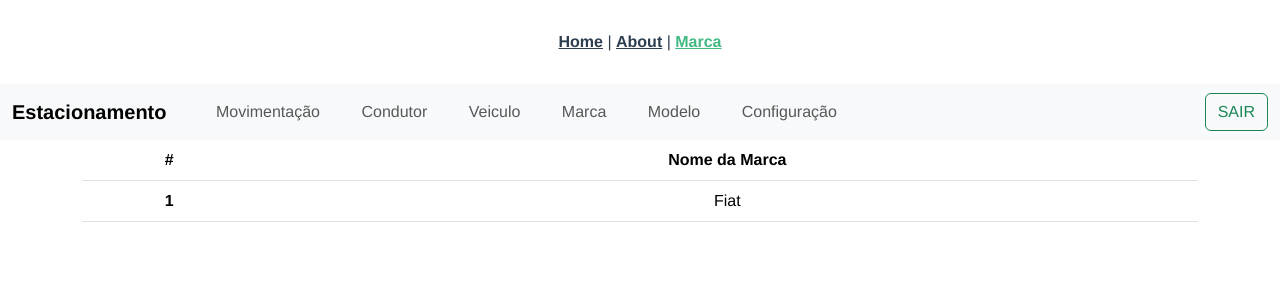
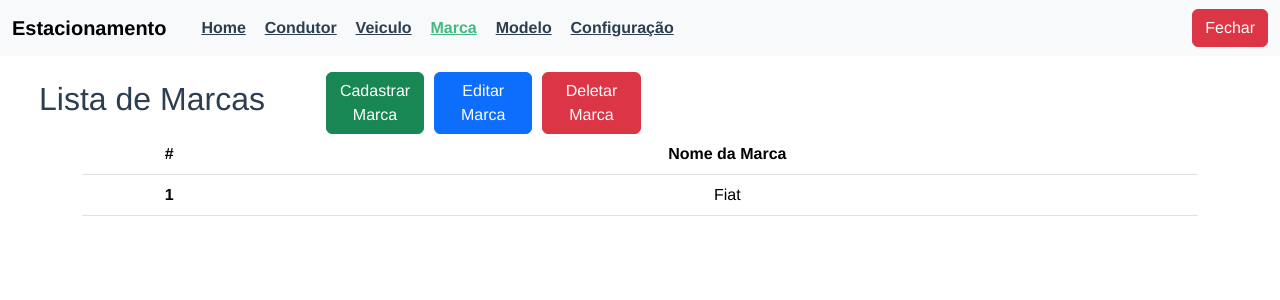
Before and after one commit to EmilioAnastacio/estacionamento_vue, a Vue app: page /marca in a window 1280 px wide. Shown: the top 300 px of the page. Built offline with nearby package versions, Linux system fonts and the light colour scheme.

Commit message:
Tela View 80%

```diff
--- a/src/App.vue
+++ b/src/App.vue
@@ -1,9 +1,9 @@
 <template>
-  <nav>
+  <!-- <nav>
     <router-link to="/">Home</router-link> |
     <router-link to="/about">About</router-link> |
     <router-link to="/marca">Marca</router-link>
-  </nav>
+  </nav> -->
   <router-view/>
 </template>
 
--- a/src/components/NavBar.vue
+++ b/src/components/NavBar.vue
@@ -1,5 +1,5 @@
 <template>
-  <nav class="navbar navbar-expand-lg bg-body-tertiary">
+  <nav class="navbar navbar-expand-lg bg-body-tertiary mb-3">
   <div class="container-fluid">
     <a class="navbar-brand" href="/">Estacionamento</a>
     <button class="navbar-toggler" type="button" data-bs-toggle="collapse" data-bs-target="#navbarSupportedContent" aria-controls="navbarSupportedContent" aria-expanded="false" aria-label="Toggle navigation">
@@ -8,27 +8,25 @@
     <div class="collapse navbar-collapse" id="navbarSupportedContent">
       <ul class="navbar-nav me-auto mb-2 mb-lg-0">
         <li class="nav-item">
-          <a class="nav-link" href="#">Movimentação</a>
+          <router-link to="/">Home</router-link>
         </li>
         <li class="nav-item">
-          <a class="nav-link" href="">Condutor</a>
+          <router-link to="/condutor">Condutor</router-link>
         </li>
         <li class="nav-item">
-          <a class="nav-link" href="">Veiculo</a>
+          <router-link to="/veiculo">Veiculo</router-link>
         </li>
         <li class="nav-item">
-          <a class="nav-link" href="">Marca</a>
+          <router-link to="/marca">Marca</router-link>
         </li>
         <li class="nav-item">
-          <a class="nav-link" href="">Modelo</a>
+          <router-link to="/modelo">Modelo</router-link>
         </li>
         <li class="nav-item">
-          <a class="nav-link" href="">Configuração</a>
+          <router-link to="/configuracao">Configuração</router-link>
         </li>
       </ul>
-        <button class="d-flex btn btn-outline-success" type="submit">SAIR
-          <a href=""></a>
-        </button>
+      <button type="button" class="btn btn-danger">Fechar</button>
     </div>
   </div>
 </nav>
@@ -47,6 +45,7 @@
 
 
 <script lang="ts">
+
 import { defineComponent } from 'vue';
 
 export default defineComponent({
--- /dev/null
+++ b/src/components/adicionaMarca.vue
@@ -0,0 +1,47 @@
+<template>
+
+<div class="modal fade" id="adicionaMarca" tabindex="-1" aria-labelledby="staticBackdropLabel" aria-hidden="true">
+  <div class="modal-dialog">
+    <div class="modal-content">
+      <div class="modal-header">
+        <h1 class="modal-title fs-5" id="exampleModalLabel">Cadastrar Marca</h1>
+        <button type="button" class="btn-close" data-bs-dismiss="modal" aria-label="Close"></button>
+      </div>
+      <div class="modal-body">
+        <form>
+          <div class="mb-3">
+              <label for="recipient-name" class=" row m-auto col-form-label">Marca:</label>
+              <input type="text" class="form-control" placeholder="Nome da marca" id="recipient-name">
+            </div>
+        </form>
+      </div>
+      <div class="modal-footer">
+        <button type="button" class="btn btn-secondary" data-bs-dismiss="modal">Fechar</button>
+        <button type="button" class="btn btn-success">Adicionar</button>
+      </div>
+    </div>
+  </div>
+</div>
+
+</template>
+
+<style>
+
+.empurra_botao{
+  margin-left: 1%;
+  width: 10%;
+}
+
+</style>
+
+<script lang="ts">
+
+import { defineComponent } from 'vue';
+
+export default defineComponent({
+  name: 'adicionaMarca',
+  props: {
+    msg: String,
+  },
+});
+</script>
--- a/src/main.ts
+++ b/src/main.ts
@@ -1,5 +1,7 @@
 import { createApp } from 'vue'
 import App from './App.vue'
 import router from './router'
+import 'bootstrap/dist/css/bootstrap.min.css';
+import 'bootstrap';
 
 createApp(App).use(router).mount('#app')
--- a/src/router/index.ts
+++ b/src/router/index.ts
@@ -16,7 +16,33 @@ const routes: Array<RouteRecordRaw> = [
     path: '/marca',
     name: 'marca-lista-view',
     component: () => import(/* webpackChunkName: "about" */ '../views/marca/MarcaListaView.vue')
-  }
+  },
+  {
+    path: '/modelo',
+    name: 'modelo-lista-view',
+    component: () => import(/* webpackChunkName: "about" */ '../views/modelo/ModeloListaView.vue')
+  },
+  {
+    path: '/movimentacao',
+    name: 'movimentacao-lista-view',
+    component: () => import(/* webpackChunkName: "about" */ '../views/movimentacao/MovimentacaoListaView.vue')
+  },
+  {
+    path: '/veiculo',
+    name: 'veiculo-lista-view',
+    component: () => import(/* webpackChunkName: "about" */ '../views/veiculo/VeiculoListaView.vue')
+  },
+  {
+    path: '/condutor',
+    name: 'condutor-lista-view',
+    component: () => import(/* webpackChunkName: "about" */ '../views/condutor/CondutorListaView.vue')
+  },
+  {
+    path: '/configuracao',
+    name: 'configuracao-lista-view',
+    component: () => import(/* webpackChunkName: "about" */ '../views/configuracao/ConfiguracaoListaView.vue')
+  },
+
 
 ]
 
--- a/src/views/condutor/CondutorListaView.vue
+++ b/src/views/condutor/CondutorListaView.vue
@@ -0,0 +1,44 @@
+<template>
+    <NavBar></NavBar>
+
+  <div class="container">
+    <div class="row align-items-center">
+      <h2 class="col">Lista de Marcas</h2>
+      <button type="button" class="btn btn-success col">Cadastrar Marca</button>
+    </div>
+
+  </div>
+  <div class="container">
+    <table class="table">
+    <thead>
+      <tr>
+        <th scope="col" class="p-2">#</th>
+        <th scope="col" class="p-2">Nome da Marca</th>
+
+      </tr>
+    </thead>
+      <tbody>
+        <tr>
+          <th scope="row">1</th>
+          <td>Fiat</td>
+        </tr>
+      </tbody>
+    </table>
+  </div>
+  </template>
+
+  <style scoped>
+
+  </style>
+
+  <script lang="ts">
+  import { defineComponent } from 'vue';
+import NavBar from '@/components/NavBar.vue'; // @ is an alias to /src
+
+export default defineComponent({
+  name: 'CondutorListaView',
+  components: {
+    NavBar,
+  },
+});
+  </script>
--- a/src/views/configuracao/ConfiguracaoListaView.vue
+++ b/src/views/configuracao/ConfiguracaoListaView.vue
@@ -0,0 +1,45 @@
+<template>
+
+<NavBar></NavBar>
+
+  <div class="container">
+    <div class="row align-items-center">
+      <h2 class="col">Lista de Marcas</h2>
+      <button type="button" class="btn btn-success col">Cadastrar Marca</button>
+    </div>
+
+  </div>
+  <div class="container">
+    <table class="table">
+    <thead>
+      <tr>
+        <th scope="col" class="p-2">#</th>
+        <th scope="col" class="p-2">Nome da Marca</th>
+
+      </tr>
+    </thead>
+      <tbody>
+        <tr>
+          <th scope="row">1</th>
+          <td>Fiat</td>
+        </tr>
+      </tbody>
+    </table>
+  </div>
+  </template>
+
+  <style scoped>
+
+  </style>
+
+  <script lang="ts">
+  import { defineComponent } from 'vue';
+import NavBar from '@/components/NavBar.vue'; // @ is an alias to /src
+
+export default defineComponent({
+  name: 'ConfiguracaoListaView',
+  components: {
+    NavBar,
+  },
+});
+  </script>
--- a/src/views/marca/MarcaListaView.vue
+++ b/src/views/marca/MarcaListaView.vue
@@ -1,5 +1,40 @@
 <template>
+
   <NavBar></NavBar>
+
+<div class="col col-md-9 align-items-start">
+  <div class="row align-items-center">
+    <h2 class="col col-md-4 align-items-center">Lista de Marcas</h2>
+    <button type="button" class="btn btn-success col-md-2 empurra_botao" data-bs-toggle="modal" data-bs-target="#adicionaMarca" id="open_modal" @click="abreModal()">Cadastrar Marca</button>
+    <button type="button" class="btn btn-primary col-md-2 empurra_botao" data-bs-toggle="modal" data-bs-target="#adicionaMarca" id="open_modal" @click="abreModal()">Editar Marca</button>
+    <button type="button" class="btn btn-danger col-md-2 empurra_botao" data-bs-toggle="modal" data-bs-target="#adicionaMarca" id="open_modal" @click="abreModal()">Deletar Marca</button>
+  </div>
+</div>
+
+<div class="modal fade" id="adicionaMarca" tabindex="-1" data-bs-backdrop="static" data-bs-keyboard="false" aria-labelledby="exampleModalLabel" aria-hidden="true" :class="{ 'd-block': abreAModal }">
+  <div class="modal-dialog">
+    <div class="modal-content">
+      <div class="modal-header">
+        <h1 class="modal-title fs-5" id="exampleModalLabel">Cadastrar Marca</h1>
+        <button type="button" class="btn-close" data-bs-dismiss="modal" aria-label="Close"></button>
+      </div>
+      <div class="modal-body">
+        <form>
+          <div class="mb-3">
+              <label for="recipient-name" class=" row m-auto col-form-label">Marca:</label>
+              <input type="text" class="form-control" placeholder="Nome da marca" id="recipient-name">
+            </div>
+        </form>
+      </div>
+      <div class="modal-footer">
+        <button type="button" class="btn btn-secondary" data-bs-dismiss="modal" @click="fechaModal()">Fechar</button>
+        <button type="button" class="btn btn-success">Adicionar</button>
+      </div>
+    </div>
+  </div>
+</div>
+
+
 <div class="container">
   <table class="table">
   <thead>
@@ -19,15 +54,54 @@
 </div>
 </template>
 
+<style scoped>
+
+.empurra_botao{
+  margin-left: 1%;
+  width: 10%;
+}
+</style>
 
 <script lang="ts">
+
 import { defineComponent } from 'vue';
 import NavBar from '@/components/NavBar.vue'; // @ is an alias to /src
+import adicionaMarca from '@/components/adicionaMarca.vue';
+//import axiosMarca from '@/client/marca.client';
 
 export default defineComponent({
   name: 'MarcaListaView',
+  data() {
+    return {
+      abreAModal: false,
+    };
+  },
   components: {
     NavBar,
+    adicionaMarca,
   },
+
+  methods:{
+
+    abreModal(){
+      this.abreAModal = true;
+    },
+    fechaModal(){
+      this.abreAModal = false;
+    },
+    adicionarMarca(){
+
+    },
+    editarMarca(){
+
+    },
+    deletarMarca(){
+
+    }
+  }
+
 });
+
+
+
 </script>
--- a/src/views/movimentacao/MovimentacaoListaView.vue
+++ b/src/views/movimentacao/MovimentacaoListaView.vue
@@ -0,0 +1,44 @@
+<template>
+  <NavBar></NavBar>
+
+<div class="container">
+  <div class="row align-items-center">
+    <h2 class="col">Lista de Marcas</h2>
+    <button type="button" class="btn btn-success col">Cadastrar Marca</button>
+  </div>
+
+</div>
+<div class="container">
+  <table class="table">
+  <thead>
+    <tr>
+      <th scope="col" class="p-2">#</th>
+      <th scope="col" class="p-2">Nome da Marca</th>
+
+    </tr>
+  </thead>
+    <tbody>
+      <tr>
+        <th scope="row">1</th>
+        <td>Fiat</td>
+      </tr>
+    </tbody>
+  </table>
+</div>
+</template>
+
+<style scoped>
+
+</style>
+
+<script lang="ts">
+import { defineComponent } from 'vue';
+import NavBar from '@/components/NavBar.vue'; // @ is an alias to /src
+
+export default defineComponent({
+  name: 'MovimentacaoListaView',
+  components: {
+    NavBar,
+  },
+});
+</script>
--- a/src/views/veiculo/VeiculoListaView.vue
+++ b/src/views/veiculo/VeiculoListaView.vue
@@ -0,0 +1,44 @@
+<template>
+    <NavBar></NavBar>
+
+  <div class="container">
+    <div class="row align-items-center">
+      <h2 class="col">Lista de Marcas</h2>
+      <button type="button" class="btn btn-success col">Cadastrar Marca</button>
+    </div>
+
+  </div>
+  <div class="container">
+    <table class="table">
+    <thead>
+      <tr>
+        <th scope="col" class="p-2">#</th>
+        <th scope="col" class="p-2">Nome da Marca</th>
+
+      </tr>
+    </thead>
+      <tbody>
+        <tr>
+          <th scope="row">1</th>
+          <td>Fiat</td>
+        </tr>
+      </tbody>
+    </table>
+  </div>
+  </template>
+
+  <style scoped>
+
+  </style>
+
+  <script lang="ts">
+  import { defineComponent } from 'vue';
+import NavBar from '@/components/NavBar.vue'; // @ is an alias to /src
+
+export default defineComponent({
+  name: 'VeiculoListaView',
+  components: {
+    NavBar,
+  },
+});
+  </script>
```
